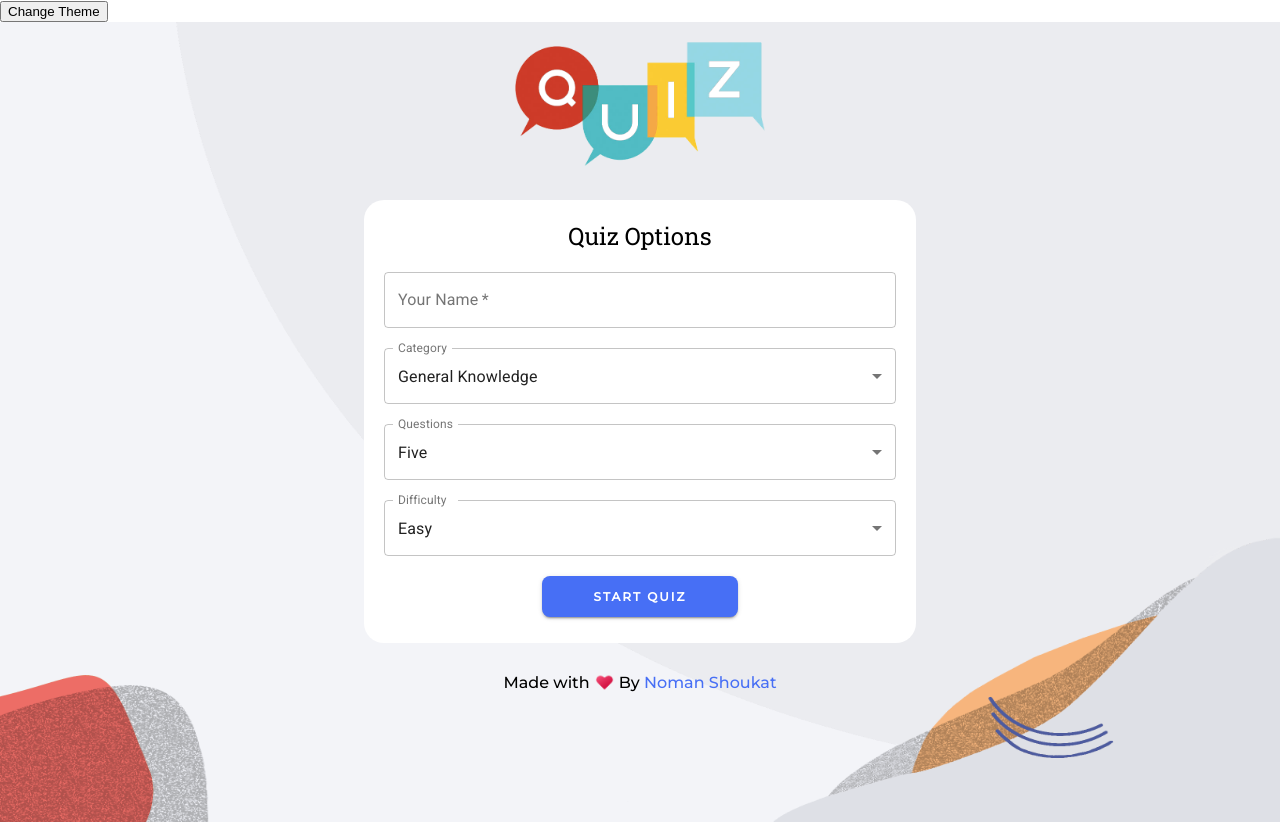
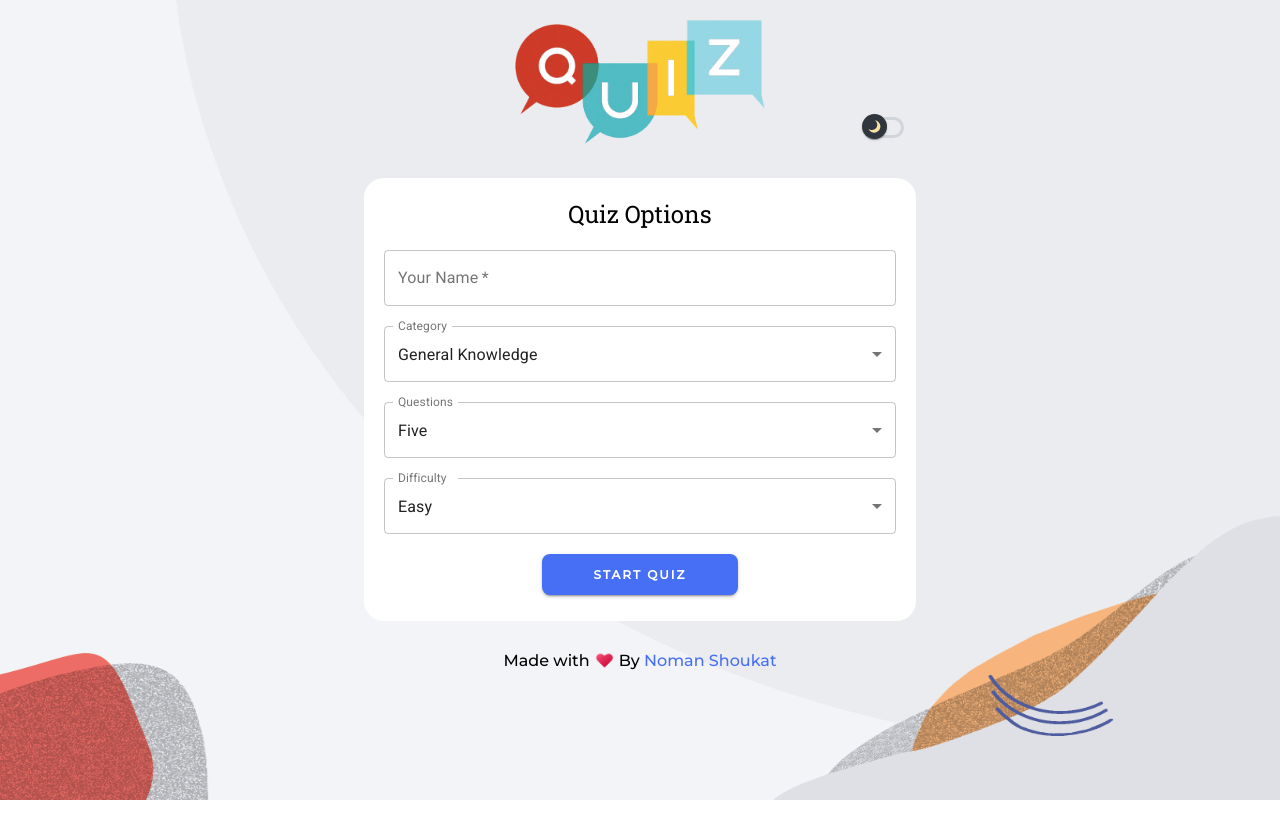
Before and after one commit to nomanaadma/Quiz-App, a React (Create React App) app: page / in a window 1280 px wide. After the commit the page ends 800 px from the top, so only its background shows below. Built offline with nearby package versions, Linux system fonts and the light colour scheme.

Commit message:
[Refactor] Theme

```diff
--- a/src/App.tsx
+++ b/src/App.tsx
@@ -8,24 +8,25 @@ import QuestionAnswersLoader from './components/QuestionAnswersLoader';
 import Credits from './components/Credits';
 import Result from './components/Result';
 import { useState } from 'react';
-import { Question } from './types/QuizTypes';
+import { Question, ThemeTogglerProps } from './types/QuizTypes';
 import lightImage from './images/background-light.png';
 import darkImage from './images/background-dark.png';
+import { themeColorsCentral } from './utils/Common';
 
 const useStyles = makeStyles(theme => {
 	return {
 		body: {
 			background:
-				theme.palette.type === 'dark'
-					? `url(${darkImage}) no-repeat center center fixed, #20232a`
-					: `url(${lightImage}) no-repeat center center fixed, #84899f29`,
+				theme.palette.type === themeColorsCentral.dark
+					? `url(${darkImage}) no-repeat center center fixed, ${themeColorsCentral.bodyDark}`
+					: `url(${lightImage}) no-repeat center center fixed, ${themeColorsCentral.bodyLight}`,
 			backgroundSize: '100% 100%',
 			minHeight: '100vh',
 		},
 	};
 });
 
-function App() {
+const App: React.FC<ThemeTogglerProps> = props => {
 	const nameState = useState<string>('');
 	const categoryState = useState<number>(9);
 	const questionsLimitState = useState<number>(5);
@@ -45,7 +46,7 @@ function App() {
 	return (
 		<Box component="div" className={classes.body}>
 			<Container maxWidth="xl">
-				<Header />
+				<Header {...props} />
 				{settingState[0] && (
 					<QuizSettings
 						nameState={nameState}
@@ -82,6 +83,6 @@ function App() {
 			</Container>
 		</Box>
 	);
-}
+};
 
 export default App;
--- a/src/CustomThemeProvider.tsx
+++ b/src/CustomThemeProvider.tsx
@@ -1,21 +1,31 @@
 import React, { useState } from 'react';
 import App from './App';
 import { createMuiTheme, ThemeProvider } from '@material-ui/core/styles';
+import { themeColorsCentral } from './utils/Common';
 
 const CustomThemeProvider = () => {
-	const [themeColor, setThemeColor] = useState<string>('light');
+	const [darkTheme, setDarkTheme] = useState<boolean>(false);
 
 	const theme = React.useMemo(() => {
 		const typographyCodes = {
-			color: themeColor === 'dark' ? '#fff' : '#000',
+			color:
+				darkTheme === true
+					? themeColorsCentral.typoDark
+					: themeColorsCentral.typoLight,
 		};
 
 		return createMuiTheme({
 			palette: {
 				background: {
-					paper: themeColor === 'dark' ? '#282c34' : '#fff',
+					paper:
+						darkTheme === true
+							? themeColorsCentral.paperDark
+							: themeColorsCentral.paperLight,
 				},
-				type: themeColor === 'dark' ? 'dark' : 'light',
+				type:
+					darkTheme === true
+						? themeColorsCentral.dark
+						: themeColorsCentral.light,
 			},
 			typography: {
 				h5: typographyCodes,
@@ -24,21 +34,11 @@ const CustomThemeProvider = () => {
 				subtitle2: typographyCodes,
 			},
 		});
-	}, [themeColor]);
+	}, [darkTheme]);
 
 	return (
 		<ThemeProvider theme={theme}>
-			<button
-				type="button"
-				onClick={() => {
-					const newThemeColor =
-						themeColor === 'dark' ? 'light' : 'dark';
-					setThemeColor(newThemeColor);
-				}}
-			>
-				Change Theme
-			</button>
-			<App />
+			<App darkTheme={darkTheme} setDarkTheme={setDarkTheme} />
 		</ThemeProvider>
 	);
 };
--- a/src/components/Credits.tsx
+++ b/src/components/Credits.tsx
@@ -1,5 +1,6 @@
 import { makeStyles } from '@material-ui/core/styles';
 import heart from '../images/heart.png';
+import { themeColorsCentral } from '../utils/Common';
 
 const useStyles = makeStyles(theme => {
 	const type = theme.palette.type;
@@ -9,7 +10,10 @@ const useStyles = makeStyles(theme => {
 			fontFamily: 'Montserrat',
 			margin: 0,
 			paddingBottom: '28px',
-			color: type == 'dark' ? '#fff' : '#000',
+			color:
+				type == themeColorsCentral.dark
+					? themeColorsCentral.typoDark
+					: themeColorsCentral.typoLight,
 		},
 		img: {
 			width: '19px',
--- a/src/components/Header.tsx
+++ b/src/components/Header.tsx
@@ -1,18 +1,74 @@
 import logo from '../images/logo.png';
 import { makeStyles } from '@material-ui/core/styles';
+import { Container, Switch } from '@material-ui/core';
+import { themeColorsCentral } from '../utils/Common';
+import moon from '../images/moon.svg';
+import { ThemeTogglerProps } from '../types/QuizTypes';
 
-const useStyles = makeStyles({
+const useStyles = makeStyles(theme => {
+	const type = theme.palette.type;
+
+	let styles = {
+		thumb: {
+			background: `url(${moon})`,
+			backgroundPosition: 'center' as 'center',
+			backgroundSize: '15px',
+			backgroundRepeat: 'no-repeat',
+			width: '25px',
+			height: '25px',
+			backgroundColor: themeColorsCentral.switchLight[0],
+		},
+		track: {
+			borderRadius: '20px',
+			border: '3px solid',
+			borderColor: themeColorsCentral.switchLight[1],
+			opacity: '1 !important',
+			backgroundColor: themeColorsCentral.switchLight[2],
+		},
+		root: {
+			width: '63px',
+			height: '43px',
+			position: 'absolute' as 'absolute',
+			bottom: 0,
+			right: 0,
+			padding: '12px 12px 16px',
+		},
 		header: {
-		textAlign: 'center',
+			textAlign: 'center' as 'center',
 			paddingTop: '20px',
+			position: 'relative' as 'relative',
 		},
+	};
+
+	if (type === themeColorsCentral.dark) {
+		styles.thumb.backgroundColor = themeColorsCentral.switchDark[0];
+		styles.track.borderColor = themeColorsCentral.switchDark[1];
+		styles.track.backgroundColor = themeColorsCentral.switchDark[2];
+	}
+
+	return styles;
 });
-const Header = () => {
+
+const Header: React.FC<ThemeTogglerProps> = ({ darkTheme, setDarkTheme }) => {
 	const classes = useStyles();
 	return (
+		<Container maxWidth="sm">
 			<header className={classes.header}>
 				<img src={logo} alt="Quiz App" style={{ width: '250px' }} />
+				<Switch
+					classes={{
+						root: classes.root,
+						thumb: classes.thumb,
+						track: classes.track,
+					}}
+					color="default"
+					checked={darkTheme}
+					onChange={(e: React.ChangeEvent<HTMLInputElement>) => {
+						setDarkTheme(e.target.checked);
+					}}
+				/>
 			</header>
+		</Container>
 	);
 };
 
--- a/src/components/QuestionAnswers.tsx
+++ b/src/components/QuestionAnswers.tsx
@@ -5,7 +5,7 @@ import unCheck from '../images/uncheck.svg';
 import checkDark from '../images/check-dark.svg';
 import unCheckDark from '../images/uncheck-dark.svg';
 import { QuestionAnswersProps, Question } from '../types/QuizTypes';
-import { primaryButton, getScore } from '../utils/Common';
+import { primaryButton, getScore, themeColorsCentral } from '../utils/Common';
 import { decode } from 'he';
 
 const useStyles = makeStyles(theme => {
@@ -17,7 +17,7 @@ const useStyles = makeStyles(theme => {
 			padding: '16px 25px',
 			borderRadius: '9px',
 			display: 'flex',
-			backgroundColor: '#e5e8ef',
+			backgroundColor: themeColorsCentral.answerLight,
 			cursor: 'pointer',
 			fontFamily: 'Montserrat',
 		},
@@ -54,13 +54,13 @@ const useStyles = makeStyles(theme => {
 			...primaryButton,
 		},
 		box: {
-			backgroundColor: '#fff',
+			backgroundColor: themeColorsCentral.boxLight,
 		},
 	};
 
-	if (type === 'dark') {
-		styles.box.backgroundColor = '#2b303a';
-		styles.answerContainer.backgroundColor = '#464d5b';
+	if (type === themeColorsCentral.dark) {
+		styles.box.backgroundColor = themeColorsCentral.boxDark;
+		styles.answerContainer.backgroundColor = themeColorsCentral.answerDark;
 	}
 
 	return styles;
@@ -96,7 +96,7 @@ const Quiz: React.FC<QuestionAnswersProps> = ({
 	};
 
 	const theme = useTheme();
-	if (theme.palette.type === 'dark') {
+	if (theme.palette.type === themeColorsCentral.dark) {
 		checkUncheck.check = checkDark;
 		checkUncheck.uncheck = unCheckDark;
 	}
--- a/src/components/QuestionAnswersLoader.tsx
+++ b/src/components/QuestionAnswersLoader.tsx
@@ -1,6 +1,7 @@
 import Skeleton from 'react-loading-skeleton';
 import { Container, Box } from '@material-ui/core';
 import { makeStyles } from '@material-ui/core/styles';
+import { themeColorsCentral } from '../utils/Common';
 
 const useStyles = makeStyles(theme => {
 	const type = theme.palette.type;
@@ -12,20 +13,18 @@ const useStyles = makeStyles(theme => {
 			gridTemplateColumns: '1fr 1fr',
 		},
 		box: {
-			backgroundColor: '#fff',
+			backgroundColor: themeColorsCentral.boxLight,
 		},
 		skeleton: {
-			backgroundColor: '#f3f4f8 !important',
-			backgroundImage:
-				'linear-gradient( 90deg,#f3f4f8,#ffffff78,#f3f4f8 ) !important',
+			backgroundColor: `${themeColorsCentral.skeletonLight[0]} !important`,
+			backgroundImage: `linear-gradient( 90deg,${themeColorsCentral.skeletonLight[1]},${themeColorsCentral.skeletonLight[2]},${themeColorsCentral.skeletonLight[3]} ) !important`,
 		},
 	};
 
-	if (type === 'dark') {
-		styles.box.backgroundColor = '#2b303a';
-		styles.skeleton.backgroundColor = '#3c424f !important';
-		styles.skeleton.backgroundImage =
-			'linear-gradient( 90deg,#272b3817,#2f323e7a,#272b3817 ) !important';
+	if (type === themeColorsCentral.dark) {
+		styles.box.backgroundColor = themeColorsCentral.boxDark;
+		styles.skeleton.backgroundColor = `${themeColorsCentral.skeletonDark[0]} !important`;
+		styles.skeleton.backgroundImage = `linear-gradient( 90deg,${themeColorsCentral.skeletonDark[1]},${themeColorsCentral.skeletonDark[2]},${themeColorsCentral.skeletonDark[3]} ) !important`;
 	}
 
 	return styles;
--- a/src/components/QuizSettings.tsx
+++ b/src/components/QuizSettings.tsx
@@ -14,7 +14,7 @@ import {
 import { Question } from '../types/QuizTypes';
 import { getQuizDetails } from '../services/QuizService';
 import { Categories } from '../services/QuizCategories';
-import { primaryButton } from '../utils/Common';
+import { primaryButton, themeColorsCentral } from '../utils/Common';
 
 const useStyles = makeStyles(theme => {
 	const type = theme.palette.type;
@@ -34,7 +34,10 @@ const useStyles = makeStyles(theme => {
 			...primaryButton,
 		},
 		box: {
-			backgroundColor: type == 'dark' ? '#2b303a' : '#fff',
+			backgroundColor:
+				type == themeColorsCentral.dark
+					? themeColorsCentral.boxDark
+					: themeColorsCentral.boxLight,
 		},
 	};
 });
--- a/src/components/Result.tsx
+++ b/src/components/Result.tsx
@@ -2,18 +2,12 @@ import { Container, Typography, Button, Box } from '@material-ui/core';
 import { makeStyles } from '@material-ui/core/styles';
 import { ResultProps } from '../types/QuizTypes';
 import { Categories } from '../services/QuizCategories';
-import { primaryButton, getScore } from '../utils/Common';
+import { primaryButton, getScore, themeColorsCentral } from '../utils/Common';
 
 const useStyles = makeStyles(theme => {
 	const type = theme.palette.type;
 
 	const styles = {
-		container: {
-			backgroundColor: '#fff',
-			borderRadius: '20px',
-			padding: '20px',
-			margin: '30px 0',
-		},
 		heading: {
 			marginBottom: '30px',
 			textAlign: 'center' as 'center',
@@ -42,12 +36,12 @@ const useStyles = makeStyles(theme => {
 			backgroundColor: '#cd3a28',
 		},
 		box: {
-			backgroundColor: '#fff',
+			backgroundColor: themeColorsCentral.boxLight,
 		},
 	};
 
-	if (type === 'dark') {
-		styles.box.backgroundColor = '#2b303a';
+	if (type === themeColorsCentral.dark) {
+		styles.box.backgroundColor = themeColorsCentral.boxDark;
 	}
 
 	return styles;
--- a/src/utils/Common.ts
+++ b/src/utils/Common.ts
@@ -1,4 +1,4 @@
-import { Question } from '../types/QuizTypes';
+import { Question, themeColorType } from '../types/QuizTypes';
 
 export const primaryButton = {
 	backgroundColor: '#476ff5',
@@ -22,3 +22,22 @@ export const getScore = (data: Question[]): number => {
 // Shuffle Answers functions
 export const shuffleAnswers = (array: any[]) =>
 	[...array].sort(() => Math.random() - 0.5);
+
+export const themeColorsCentral: themeColorType = {
+	dark: 'dark',
+	light: 'light',
+	paperDark: '#282c34',
+	paperLight: '#fff',
+	typoDark: '#fff',
+	typoLight: '#000',
+	boxLight: '#fff',
+	boxDark: '#2b303a',
+	skeletonLight: ['#f3f4f8', '#f3f4f8', '#ffffff78', '#f3f4f8'],
+	skeletonDark: ['#3c424f', '#272b3817', '#2f323e7a', '#272b3817'],
+	answerLight: '#e5e8ef',
+	answerDark: '#464d5b',
+	bodyDark: '#20232a',
+	bodyLight: '#84899f29',
+	switchDark: ['#6e40c9', '#3c1e70', '#271052'],
+	switchLight: ['#2f363d', '#d1d5da', 'inherit'],
+};
```
Also changed, not shown: src/types/QuizTypes.ts (+11 -0 lines), src/images/moon.svg (added). Lines whose indentation alone changed are shown as unchanged.
